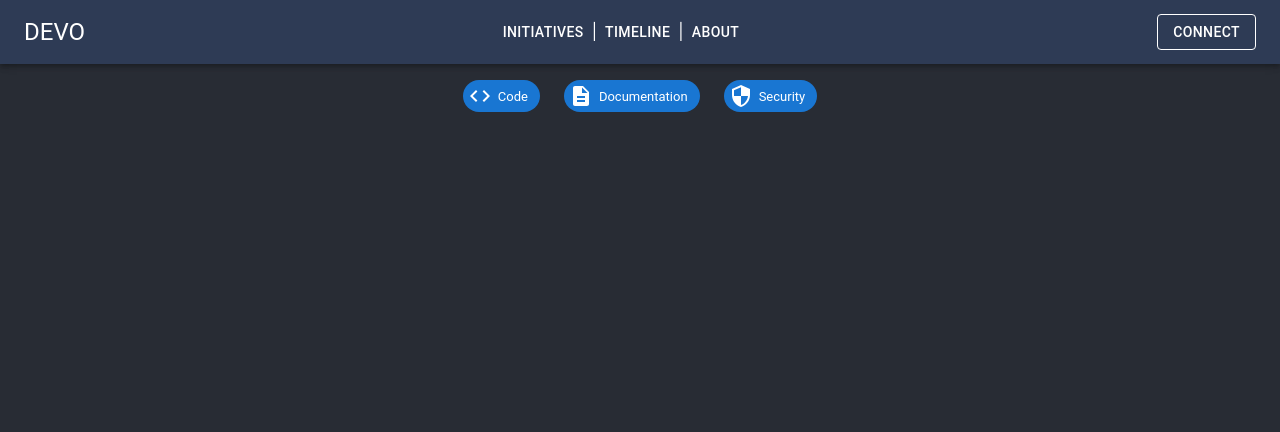
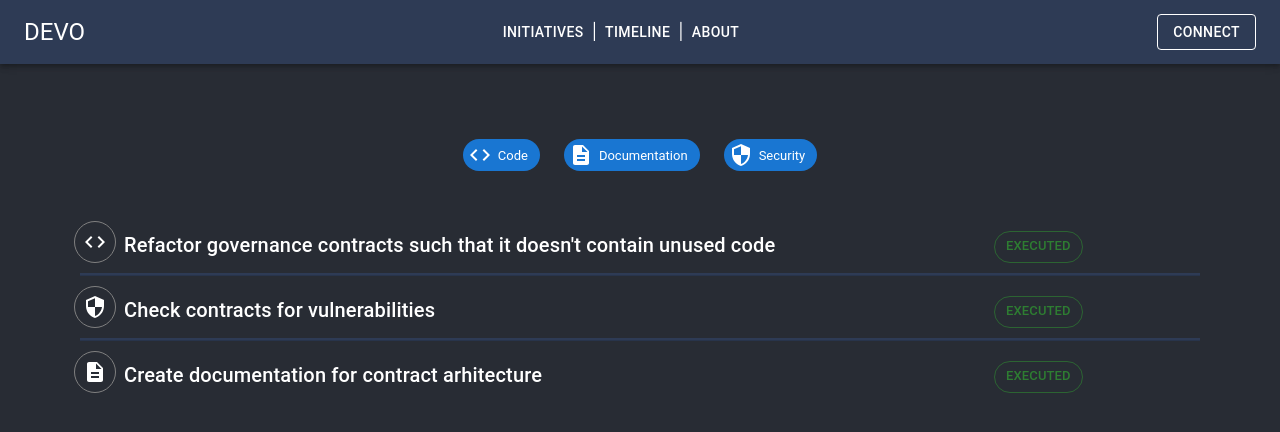
Before and after one commit to decentralized-evolution/devo-client, a React (Create React App) app: page /initiatives in a window 1280 px wide. Shown: the top 432 px of the page. Built offline with nearby package versions, Linux system fonts and the light colour scheme.

Commit message:
Add components for initiative list

```diff
--- a/src/App.js
+++ b/src/App.js
@@ -1,7 +1,7 @@
 import { BrowserRouter as Router } from "react-router-dom";
 import "./App.css";
-import Routes from "./Routes";
-import TopBar from "./TopBar";
+import Routes from "./common/Routes";
+import TopBar from "./common/TopBar";
 
 function App() {
   return (
--- a/src/Routes.js
+++ b/src/common/Routes.js
@@ -1,7 +1,7 @@
 import React from "react";
 import { Route, Switch, Redirect } from "react-router-dom";
-import DevoTimeline from "./DevoTimeline";
-import Initiatives from "./initiatives/Initiatives";
+import DevoTimeline from "../timeline/DevoTimeline";
+import Initiatives from "../initiative/Initiatives";
 
 export default function Routes() {
   return (
--- /dev/null
+++ b/src/initiative/InitiativeTopicList.js
@@ -0,0 +1,124 @@
+import {
+  Avatar,
+  Chip,
+  Divider,
+  Grid,
+  Typography,
+} from "@mui/material";
+
+import CodeIcon from "@mui/icons-material/Code";
+import SecurityIcon from "@mui/icons-material/Security";
+
+import DescriptionIcon from "@mui/icons-material/Description";
+import { Box } from "@mui/system";
+import * as React from "react";
+
+export default function InitiativeTopicList() {
+  return (
+    <Box
+      sx={{
+        width: "100%",
+        mt: "50px"
+      }}
+    >
+      <Grid container spacing={1} sx={{ margin: "10px" }}>
+        <Grid>
+          <Avatar
+            sx={{
+              background: "inherit",
+              border: "0.1px solid gray",
+            }}
+          >
+            <CodeIcon variant="outlined" />
+          </Avatar>
+        </Grid>
+
+        <Grid
+          item
+          xs={11}
+          md={8}
+          style={{ display: "flex", alignItems: "left" }}
+        >
+          <Typography variant="h6" component="span">
+            Refactor governance contracts such that it doesn't contain unused
+            code
+          </Typography>
+        </Grid>
+
+        <Grid item xs={12} md={3}>
+          <Typography variant="h6" component="span">
+            <Chip label="EXECUTED" color="success" variant="outlined" />
+          </Typography>
+        </Grid>
+      </Grid>
+
+      <Divider color="#2E3B55" variant="middle" sx={{ height: "2px" }} />
+
+      <Grid container spacing={1} sx={{ margin: "10px" }}>
+        <Grid>
+          <Avatar
+            sx={{
+              background: "inherit",
+              border: "0.1px solid gray",
+            }}
+          >
+            <SecurityIcon variant="outlined" />
+          </Avatar>
+        </Grid>
+
+        <Grid
+          item
+          xs={11}
+          md={8}
+          style={{ display: "flex", alignItems: "left" }}
+        >
+          <Typography variant="h6" component="span">
+            Check contracts for vulnerabilities
+          </Typography>
+        </Grid>
+
+        <Grid item xs={12} md={3}>
+          <Typography variant="h6" component="span">
+            <Chip label="EXECUTED" color="success" variant="outlined" />
+          </Typography>
+        </Grid>
+      </Grid>
+
+
+
+      <Divider color="#2E3B55" variant="middle" sx={{ height: "2px" }} />
+
+
+
+      <Grid container spacing={1} sx={{ margin: "10px" }}>
+        <Grid>
+          <Avatar
+            sx={{
+              background: "inherit",
+              border: "0.1px solid gray",
+            }}
+          >
+            <DescriptionIcon variant="outlined" />
+          </Avatar>
+        </Grid>
+
+        <Grid
+          item
+          xs={11}
+          md={8}
+          style={{ display: "flex", alignItems: "left" }}
+        >
+          <Typography variant="h6" component="span">
+            Create documentation for contract arhitecture
+          </Typography>
+        </Grid>
+
+        <Grid item xs={12} md={3}>
+          <Typography variant="h6" component="span">
+            <Chip label="EXECUTED" color="success" variant="outlined" />
+          </Typography>
+        </Grid>
+      </Grid>
+    </Box>
+  );
+}
--- a/src/initiatives/InitiativeTopic.js
+++ b/src/initiative/InitiativeTypeFilter.js
@@ -16,6 +16,7 @@ export default function InitiativeTimeFilter() {
         spacing={3}
         justifyContent="center"
         alignItems="center"
+        mt="75px"
       >
         <Chip
           icon={<CodeIcon />}
--- a/src/initiatives/Initiatives.js
+++ b/src/initiative/Initiatives.js
@@ -1,12 +1,14 @@
 import { Container } from "@mui/material";
 
 import InitiativeTypeFilter from "./InitiativeTypeFilter";
+import InitiativeTopicList from "./InitiativeTopicList";
 import * as React from "react";
 
 export default function Initiative() {
   return (
-    <Container sx={{mt: 2}}>
+    <Container sx={{ mt: 2 }}>
       <InitiativeTypeFilter />
+      <InitiativeTopicList />
     </Container>
   );
 }
--- a/src/initiatives/InitiativeTypeFilter.js
+++ /dev/null
@@ -1,43 +0,0 @@
-import { Chip, Stack } from "@mui/material";
-
-import CodeIcon from "@mui/icons-material/Code";
-import DescriptionIcon from "@mui/icons-material/Description";
-import SecurityIcon from "@mui/icons-material/Security";
-import * as React from "react";
-
-export default function InitiativeTimeFilter() {
-    const handleClick = () => {
-        console.info('You clicked the Chip.');
-      };
-
-  return (
-      <Stack
-        direction="row"
-        spacing={3}
-        justifyContent="center"
-        alignItems="center"
-      >
-        <Chip
-          icon={<CodeIcon />}
-          label="Code"
-          // variant="outlined"
-          onClick={handleClick}s
-          color="primary"
-        />
-        <Chip
-          icon={<DescriptionIcon />}
-          label="Documentation"
-          // variant="outlined"
-          onClick={handleClick}
-          color="primary"
-        />
-        <Chip
-          icon={<SecurityIcon />}
-          label="Security"
-          // variant="outlined"
-          onClick={handleClick}
-          color="primary"
-        />
-      </Stack>
-  );
-}
```
Also changed, not shown: src/common/TopBar.js (renamed from src/TopBar.js), src/timeline/DevoTimeline.js (renamed from src/DevoTimeline.js).
